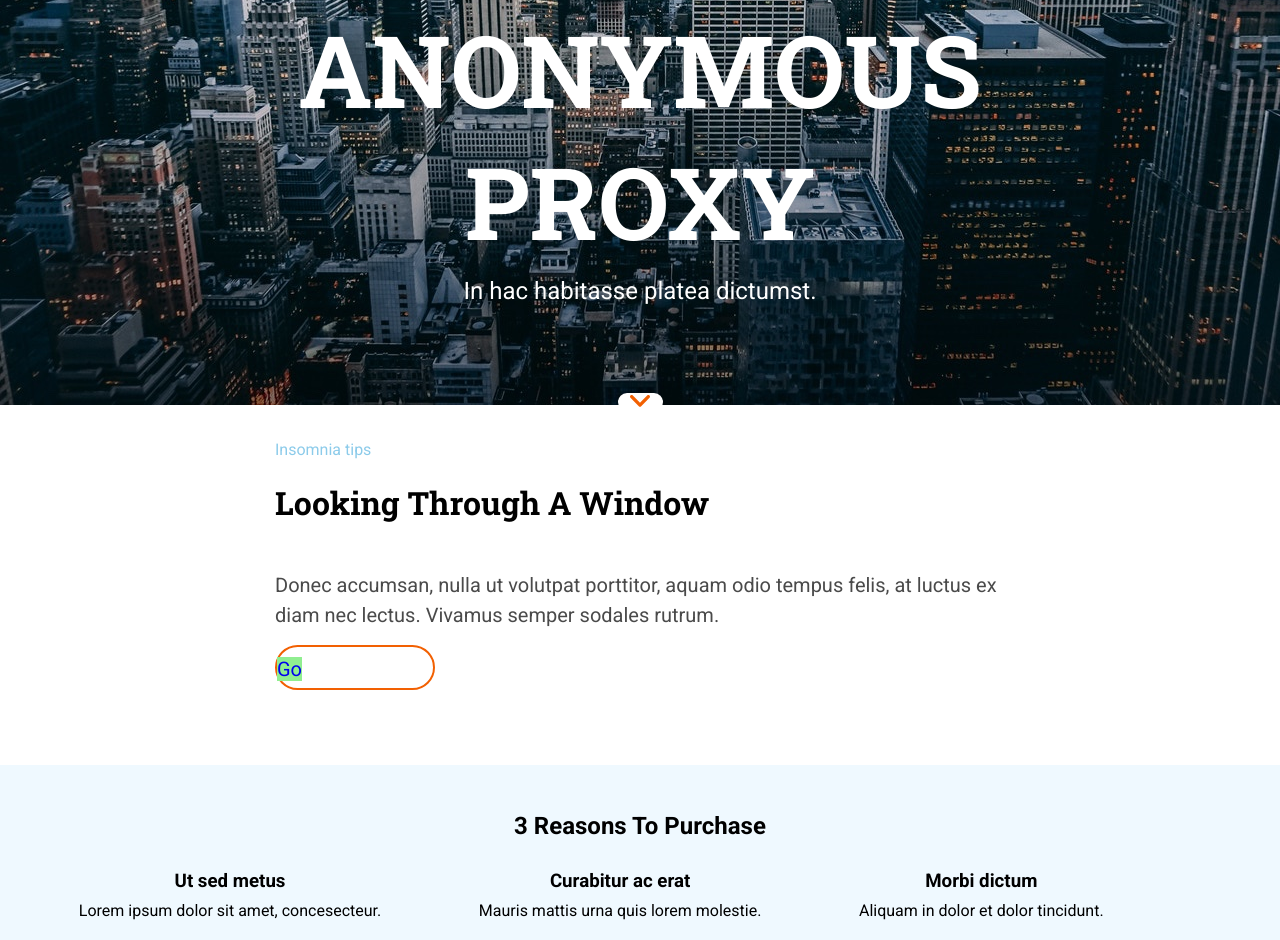
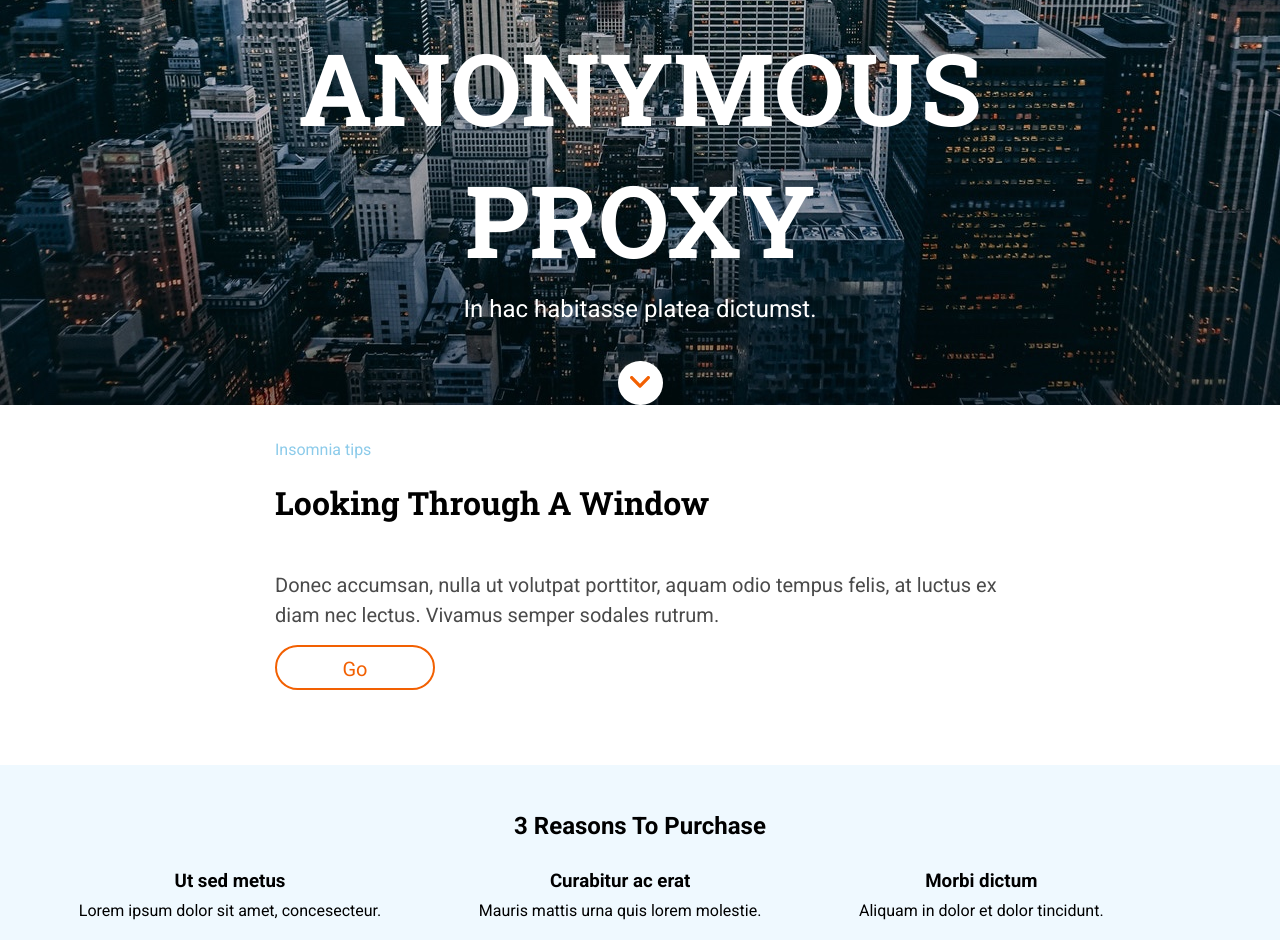
Before and after one commit to Adalab/modulo-1-evaluacion-final-sasalinero, a website: page src/html/index.html in a window 1280 px wide. Shown: the part 363-1303 px from the top of the page. Drawn offline with nearby package versions, Linux system fonts and the light colour scheme; files that its build step writes are made by us from their sources; files whose address does not match are found by name.

Commit message:
changes go

```diff
--- a/src/html/index.html
+++ b/src/html/index.html
@@ -4,6 +4,13 @@
     <meta charset="UTF-8" />
     <meta name="viewport" content="width=device-width, initial-scale=1" />
     <title>Mi Evaluacion</title>
+    <!--Roboto medium-->
+    <link rel="preconnect" href="https://fonts.googleapis.com" />
+    <link rel="preconnect" href="https://fonts.gstatic.com" crossorigin />
+    <link
+      href="https://fonts.googleapis.com/css2?family=Roboto:wght@500&display=swap"
+      rel="stylesheet"
+    />
     <link rel="preconnect" href="https://fonts.googleapis.com" />
     <link rel="preconnect" href="https://fonts.gstatic.com" crossorigin />
 
--- a/src/scss/layout/_footer.scss
+++ b/src/scss/layout/_footer.scss
@@ -74,6 +74,7 @@
   .cowe {
     width: 33%;
     order: -1;
+    margin-left: 39px;
   }
   .copy {
     height: 30px;
--- a/src/scss/layout/_header.scss
+++ b/src/scss/layout/_header.scss
@@ -93,31 +93,27 @@
     font-weight: normal;
   }
   .three {
+    display: flex;
     width: 45px;
     height: 45px;
     background-color: white;
     border-radius: 22.5px;
-    margin-left: 50%;
-    margin-right: 50%;
-  }
-  .img {
-    font-size: 20px 12px;
+    align-items: center;
+    justify-content: center;
   }
 }
 @media (min-width: 1200px) {
   .container {
     background-image: url("../images/cover.jpg");
     background-size: cover;
+    background-position: center;
     display: flex;
     flex-direction: column;
     justify-content: center;
     text-align: center;
     width: 100%;
     height: 768px;
-    padding-left: 275px;
-    padding-right: 275px;
   }
-
   .one {
     height: 264px;
     margin-bottom: 10px;
@@ -133,10 +129,6 @@
   }
   .two {
     font-family: "Roboto", sans-serif;
-    height: 32px;
-    align-items: center;
-
-    margin-bottom: 88px;
   }
   .h3 {
     color: white;
@@ -145,15 +137,13 @@
     font-weight: normal;
   }
   .three {
+    display: flex;
     width: 45px;
     height: 45px;
     background-color: white;
     border-radius: 22.5px;
-    margin-left: 50%;
-    margin-right: 50%;
-    margin-bottom: 13px;
-  }
-  .img {
-    font-size: 20px 12px;
+    top: 30px;
+    align-items: center;
+    justify-content: center;
   }
 }
--- a/src/scss/layout/_main.scss
+++ b/src/scss/layout/_main.scss
@@ -49,13 +49,14 @@
   border-radius: 22.5px;
   grid-column: 1/2;
   grid-row: 4/5;
-  font-family: "Roboto Mono", monospace;
+  font-family: "Roboto", sans-serif;
+  text-align: center;
 }
 .go a {
   text-decoration: none;
   text-align: center;
   line-height: 45px;
-  font-family: "Roboto", sans-serif;
+  color: #f26002;
 }
 .box_blue {
   display: grid;
@@ -67,7 +68,6 @@
   text-align: center;
   place-items: center;
   padding: 30px;
-  align-content: space-around;
 }
 
 .reasons {
@@ -108,7 +108,6 @@
   text-orientation: center;
   color: white;
   border-radius: 22.5px;
-
   line-height: 45px;
   grid-column: 1 /2;
   grid-row: 5/6;
@@ -122,7 +121,6 @@
 .arrow a {
   width: 20.6px;
   height: 24px;
-  text-align: center;
 }
 @media (min-width: 720px) {
   .box_white {
@@ -172,10 +170,8 @@
     border-radius: 22.5px;
     grid-column: 1/2;
     grid-row: 4/5;
-    font-family: "Roboto Mono", monospace;
   }
   .go a {
-    background-color: lightgreen;
     text-decoration: none;
     line-height: 45px;
     font-family: "Roboto", sans-serif;
@@ -302,7 +298,6 @@
       font-family: "Roboto Mono", monospace;
     }
     .go a {
-      background-color: lightgreen;
       text-decoration: none;
       line-height: 45px;
       font-family: "Roboto", sans-serif;
```
